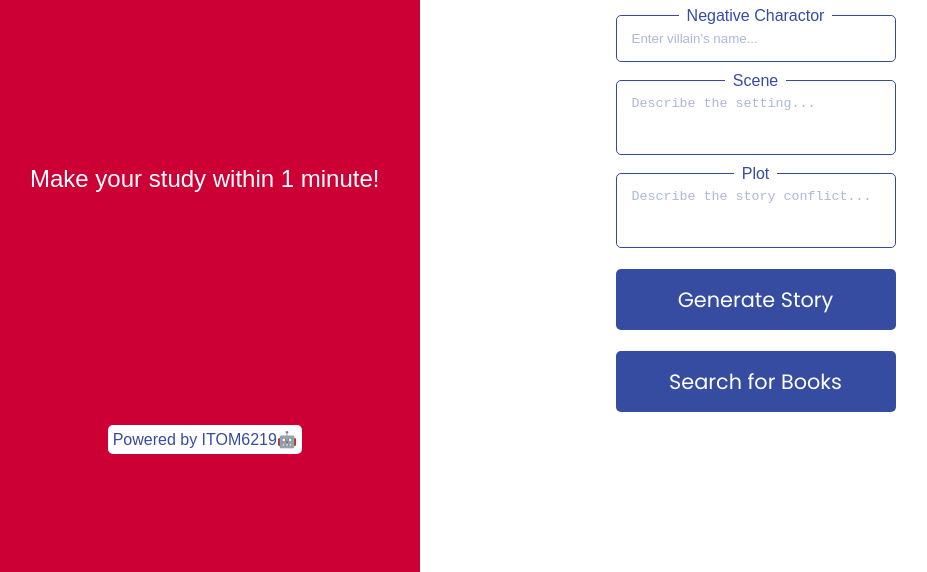
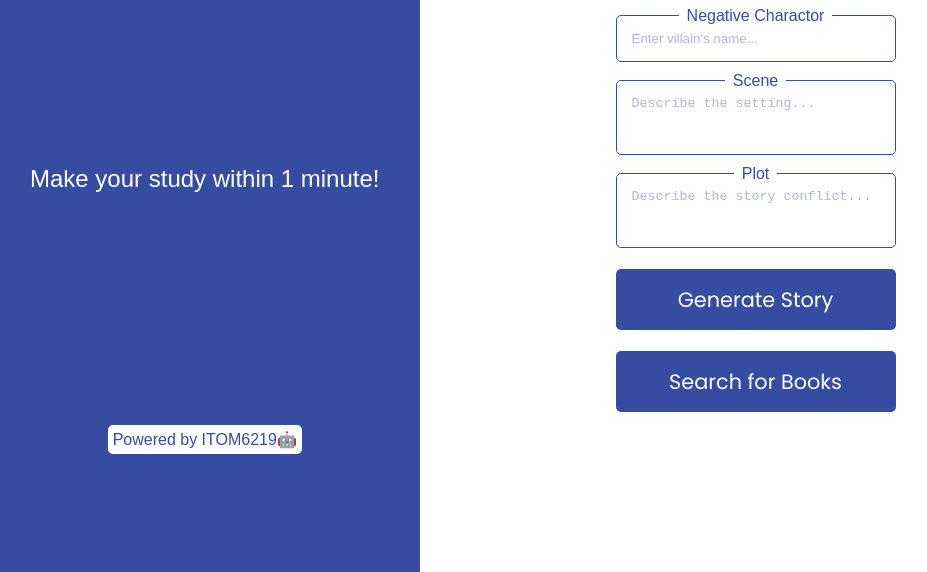
Before and after one commit to tantantan12/AIApp, a website built with webpack: page index.html in a window 1280 px wide. Shown: the part 228-800 px from the top of the page, without its empty margins (10-937 px from the left). Built offline with nearby package versions, Linux system fonts and the light colour scheme; files whose address does not match are found by name.

Commit message:
Update index.css

```diff
--- a/index.css
+++ b/index.css
@@ -23,7 +23,7 @@ html, body {
     background-repeat: no-repeat;
     background-position: right 90%;
     background-size: cover;
-    background-color: #CC0035;
+    background-color: #354CA1;
     color: white;
 }
 
```
